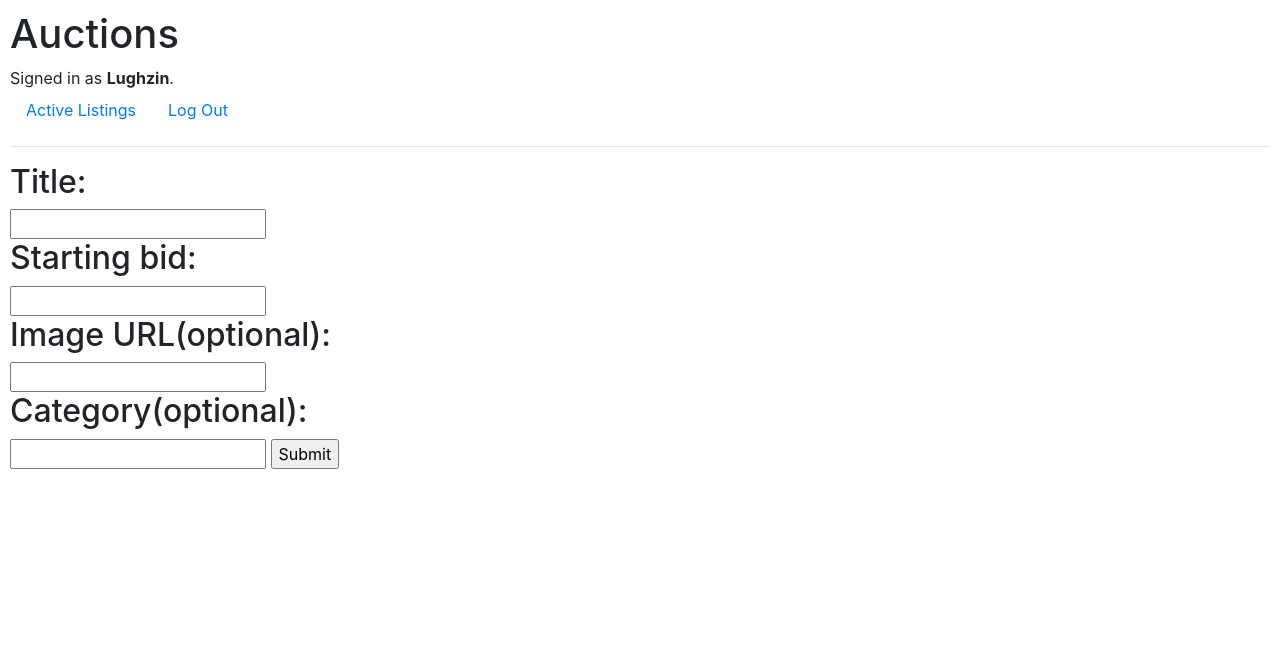
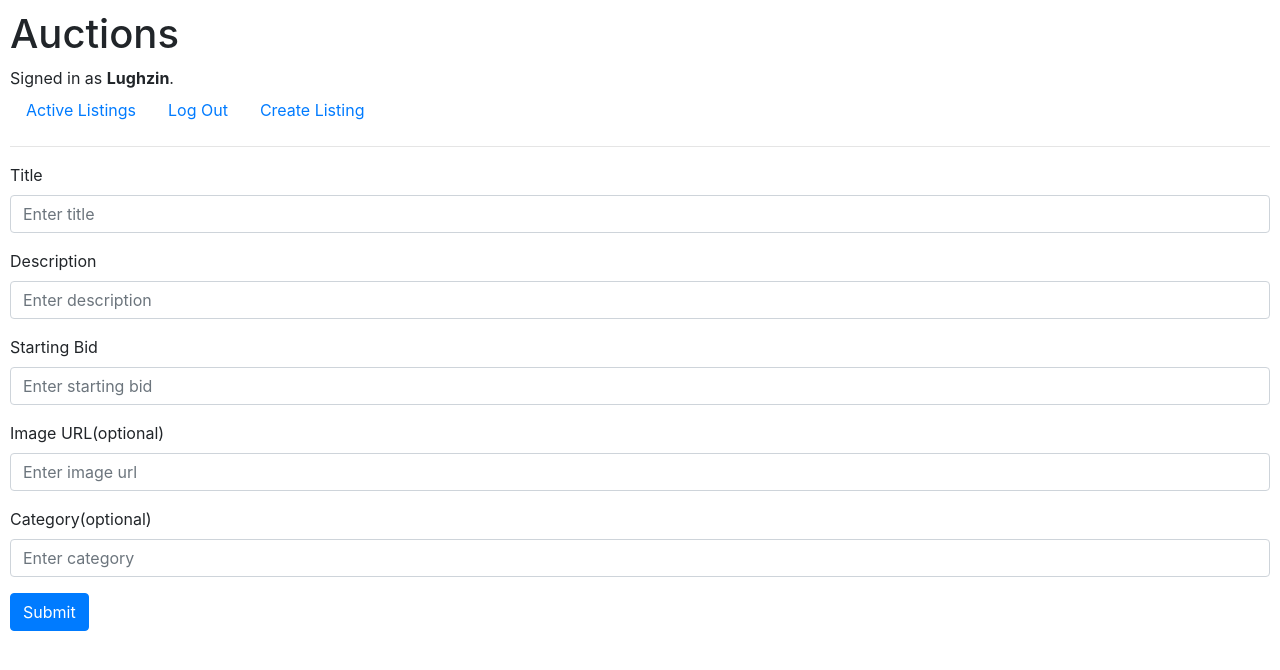
Before and after one commit to FabioDavidF/commerce, a Django app: page /create_listing in a window 1280 px wide. Shown: the top 670 px of the page. Run offline with Django 3.2, Linux system fonts and the light colour scheme; a user stored in the database is signed in; some libraries are stand-ins or nearby versions.

Commit message:
Description, changes
A lot of styling and created description

```diff
--- a/auctions/models.py
+++ b/auctions/models.py
@@ -8,6 +8,7 @@ class User(AbstractUser):
 class Listing(models.Model):
     creator = models.ForeignKey(User, on_delete=models.CASCADE)
     title = models.CharField(max_length=128)
+    description = models.CharField(max_length=512, default='No description')
     top_bid = models.FloatField(default=0)
     img_url = models.URLField(null=True)
     category = models.CharField(max_length=64, null=True)
--- a/auctions/templates/auctions/create_listing.html
+++ b/auctions/templates/auctions/create_listing.html
@@ -3,14 +3,31 @@
 {% block body %}
     <form action="{% url 'create_listing' %}" method='post'>
         {% csrf_token %}
-        <h2>Title:</h2>
-        <input type="text" name='title'>
-        <h2>Starting bid:</h2>
-        <input type="number" name='starting_bid'>
-        <h2>Image URL(optional):</h2>
-        <input type="text" name='img_url'>
-        <h2>Category(optional):</h2>
-        <input type="text" name='category'>
-        <input type="submit">
+        <div class="form-group">
+            <label for="title-input">Title</label>
+            <input type="text" name='title' id='title-input' placeholder="Enter title" class='form-control'>
+        </div>
+
+        <div class="form-group">
+            <label for="description-input">Description</label>
+            <input type="text" name='description' id="description-input" class='form-control' placeholder="Enter description">
+        </div>
+
+        <div class="form-group">
+            <label for="sb-input">Starting Bid</label>
+            <input type="number" name='starting_bid' id='sb-input' class='form-control' placeholder="Enter starting bid">
+        </div>
+        <div class="form-group">
+            <label for="img-input">Image URL(optional)</label>
+            <input type="text" name='img_url' id='img-input' class='form-control' placeholder="Enter image url">
+        </div>
+
+        <div class="form-group">
+            <label for="category-input">Category(optional)</label>
+            <input type="text" name='category' id="category-input" class='form-control' placeholder="Enter category">
+        </div>
+
+        <button type="submit" class='btn btn-primary'>Submit</button>
+
     </form>
 {% endblock %}
--- a/auctions/templates/auctions/index.html
+++ b/auctions/templates/auctions/index.html
@@ -13,6 +13,7 @@
                         {% if listing.img_url != None %}
                             <img src="{{ listing.img_url }}" alt="Image not available" class='card-img' style='margin-bottom: 0.7rem; max-width: 32rem;'>
                         {% endif %}
+                        <h4>{{ listing.description }}</h4>
                         <h3 class='card-subtitle'>Top bid: ${{ listing.top_bid }}</h3>
                     </a>
                 </div>
--- a/auctions/templates/auctions/layout.html
+++ b/auctions/templates/auctions/layout.html
@@ -34,6 +34,11 @@
                     <a class="nav-link" href="{% url 'register' %}">Register</a>
                 </li>
             {% endif %}
+            {% if user.is_authenticated %}
+                <li class="nav-item">
+                    <a class='nav-link' href="{% url 'create_listing' %}">Create Listing</a>
+                </li>
+            {% endif %}
         </ul>
         <hr>
         {% block body %}
--- a/auctions/templates/auctions/listing.html
+++ b/auctions/templates/auctions/listing.html
@@ -2,10 +2,11 @@
 
 {% block body %}
     <h2>Listing: {{ listing.title.capitalize }}</h2>
+
     {% if listing.category != None %}
         <h2>Category: {{ listing.category }}</h2>
     {% endif %}
-    <img src="{{ img_url }}" alt="Picture not available">
+    <img src="{{ listing.img_url }}" alt="Picture not available" style='max-height: 32rem;'>
     <h3>Highest bid currently: ${{ listing.top_bid }}</h3>
     {% if user.is_authenticated %}
         <form action="">
--- a/auctions/views.py
+++ b/auctions/views.py
@@ -78,6 +78,7 @@ def createListing(request):
         elif request.method =='POST':
             creator = request.user
             title = request.POST['title']
+            description = request.POST['description']
 
             if request.POST['starting_bid'] == '':
                 top_bid = 0
@@ -96,6 +97,7 @@ def createListing(request):
 
             listing = Listing(creator=creator,
             title=title,
+            description=description,
             top_bid=top_bid,
             img_url=img_url,
             category=category)
```
Also changed, not shown: auctions/migrations/0007_listing_description.py (added), db.sqlite3.
